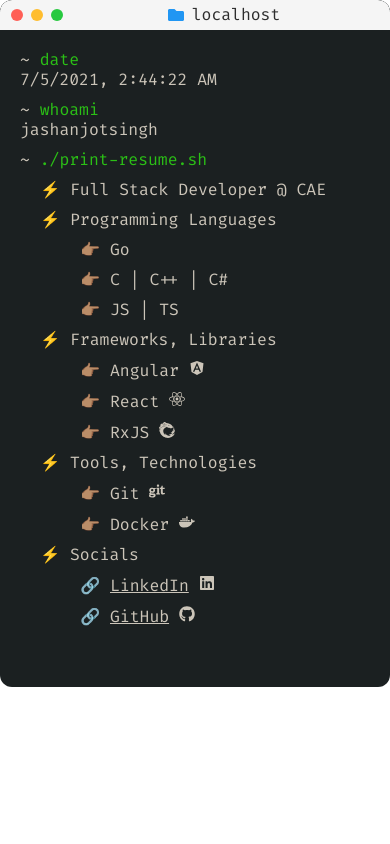
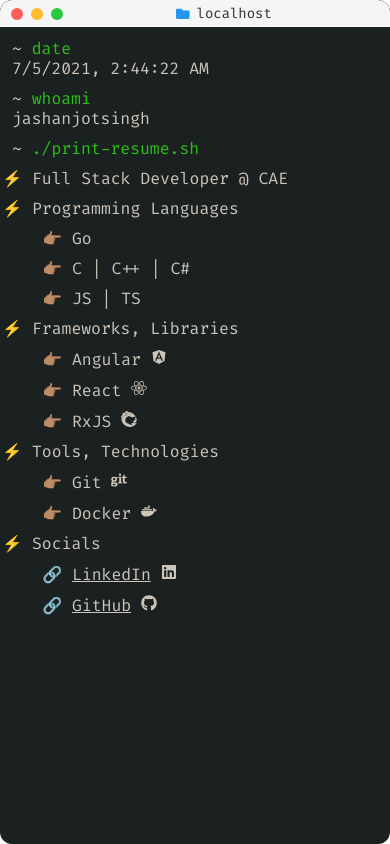
Before and after one commit to jashanj0tsingh/jashanj0tsingh.github.io, a Next.js app: page / in a window 390 px wide. Built offline with nearby package versions, Linux system fonts and the light colour scheme.

Commit message:
some minor refactoring

```diff
--- a/app/globals.css
+++ b/app/globals.css
@@ -10,14 +10,9 @@
   height: 100%;
 }
 
-/* .container {
-  width: 100%;
-  height: 100%;
-} */
-
 .terminal-container {
   width: 100%;
-  height: 100%;
+  min-height: 100vh;
   background-color: #1b2021;
   display: flex;
   flex-direction: column;
@@ -127,3 +122,17 @@
     opacity: 0;
   }
 }
+
+@media (max-width: 600px) {
+  .resume {
+    padding-left: 20px;
+  }
+
+  .terminal-body {
+    padding: 12px;
+  }
+
+  .terminal-title {
+    font-size: 0.85em;
+  }
+}
--- a/app/heure.tsx
+++ b/app/heure.tsx
@@ -2,12 +2,8 @@
 
 import { useEffect, useState } from "react";
 
-type DigitalClock = {
-  time: string;
-};
-
-export const Clock = ({ time: initial }: DigitalClock) => {
-  const [dateTime, setDateTime] = useState(new Date(initial));
+const Clock = () => {
+  const [dateTime, setDateTime] = useState(new Date());
 
   useEffect(() => {
     const interval = setInterval(() => setDateTime(new Date()), 1000);
@@ -19,3 +15,5 @@
 
   return <div>{dateTime.toLocaleString("en-US")}</div>;
 };
+
+export default Clock;
--- a/app/layout.tsx
+++ b/app/layout.tsx
@@ -5,8 +5,8 @@
 const firaCode = localFont({ src: "./FiraCode-VF.ttf" });
 
 export const metadata: Metadata = {
-  title: "...",
-  description: "",
+  title: "Jashan Singh | Software Engineer",
+  description: "Personal portfolio of Jashan Singh",
 };
 
 export default function RootLayout({
--- a/app/page.tsx
+++ b/app/page.tsx
@@ -1,16 +1,16 @@
-import { Clock } from "./heure";
-import { FaAngular } from "react-icons/fa";
-// import { FaRegCopyright } from "react-icons/fa6";
-import { FaDocker } from "react-icons/fa";
-import { FaFolder } from "react-icons/fa";
-import { FaGit } from "react-icons/fa";
-import { FaGithub } from "react-icons/fa";
-import { FaLinkedin } from "react-icons/fa";
-import { FaReact } from "react-icons/fa";
+import {
+  FaAngular,
+  FaDocker,
+  FaFolder,
+  FaGit,
+  FaGithub,
+  FaLinkedin,
+  FaReact,
+} from "react-icons/fa";
 import { SiReactivex } from "react-icons/si";
+import Clock from "./heure";
 
 export default function Home() {
-  const now = new Date();
   const style = { color: "#2196F3", fontSize: "1em", paddingRight: "0.5em" };
 
   return (
@@ -31,7 +31,7 @@
           <div className="row">
             <span className="tilde">~</span>
             <span className="cmd"> date</span>
-            <Clock time={now.toLocaleString("en-US")} />
+            <Clock />
           </div>
           <div className="row">
             <span className="tilde">~</span>
@@ -117,11 +117,6 @@
               </li>
             </ul>
           </div>
-          {/* <div className="row">
-            <span className="tilde">~</span>
-            <span className="cmd"> ./copyright.sh</span> <br />
-            <FaRegCopyright /> Jashanjot Singh, 2024
-          </div> */}
           &nbsp;
           <div className="cursor"></div>
         </div>
```
